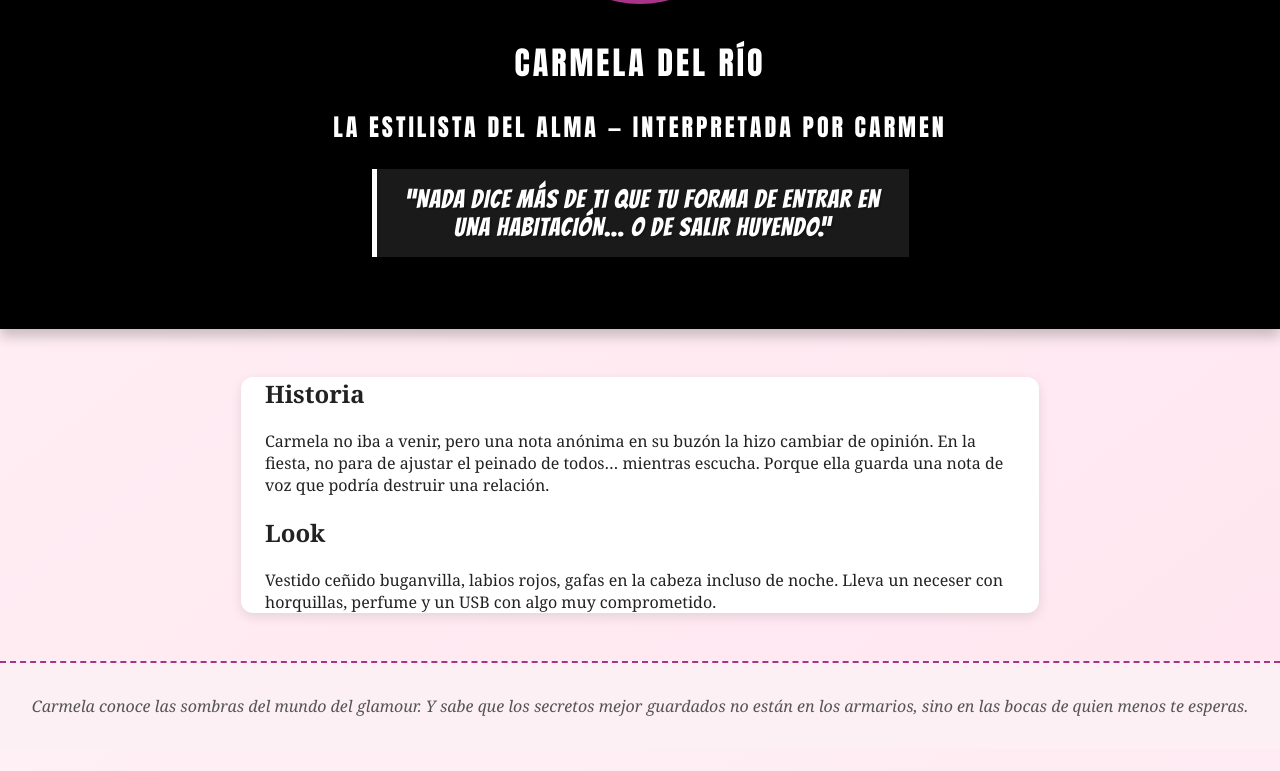
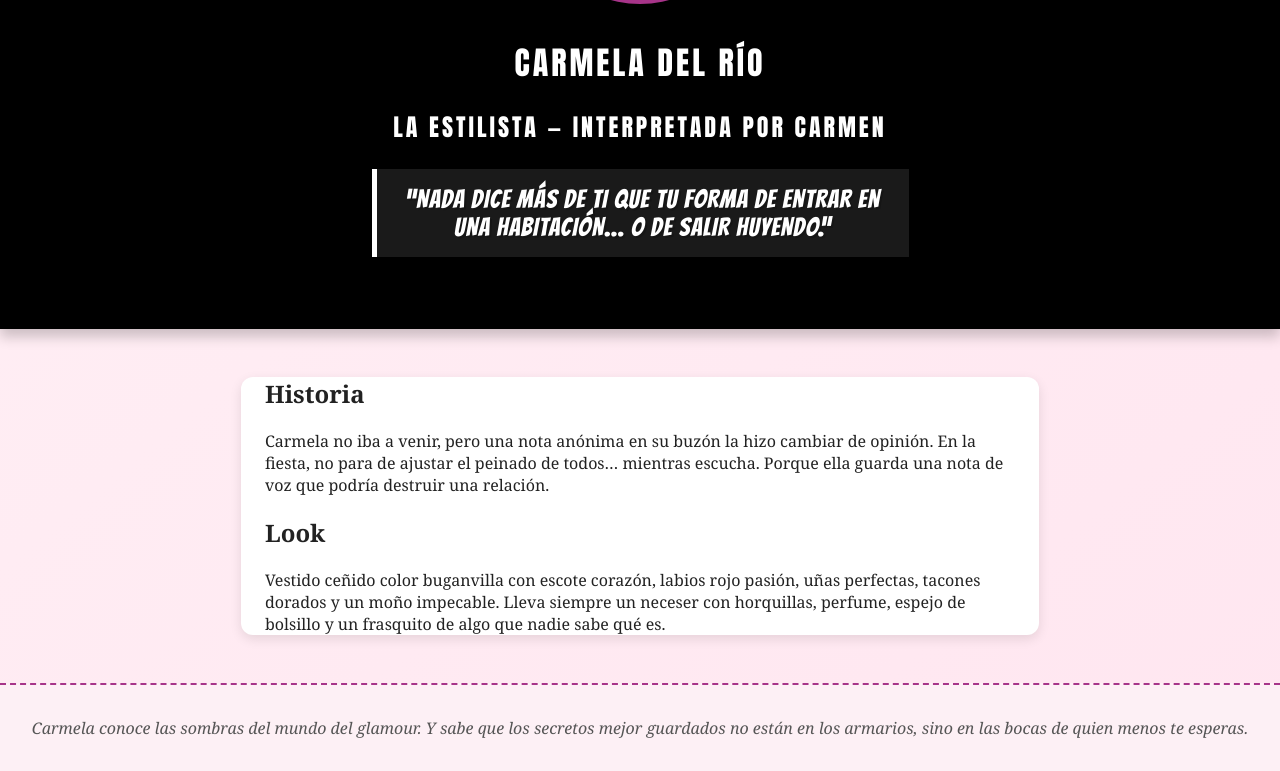
Before and after one commit to natitacruz/amigasalbordedeunataquedenervios, a Jekyll site: the page built from _reparto/carmen.md, in a window 1280 px wide, cut to the strip 264-1035 px from the top of the page. Built offline with Jekyll 4.4.1, drawn with Linux system fonts in a browser that asks for light colours; before the commit the page ends 1013 px from its top, so only the background shows below that.

Commit message:
Update carmen.md

```diff
--- a/_reparto/carmen.md
+++ b/_reparto/carmen.md
@@ -2,7 +2,7 @@
 layout: character
 permalink: amigasalbordedeunataquedenervios/reparto/carmela/
 name: "Carmela del Río"
-title: "La Estilista del Alma"
+title: "La Estilista"
 actor: "Carmen"
 bio: "Estilista de renombre, editora de moda y confidente involuntaria."
 color: "#A73489"
@@ -16,4 +16,4 @@ Carmela no iba a venir, pero una nota anónima en su buzón la hizo cambiar de o
 
 ## Look
 
-Vestido ceñido buganvilla, labios rojos, gafas en la cabeza incluso de noche. Lleva un neceser con horquillas, perfume y un USB con algo muy comprometido.
+Vestido ceñido color buganvilla con escote corazón, labios rojo pasión, uñas perfectas, tacones dorados y un moño impecable. Lleva siempre un neceser con horquillas, perfume, espejo de bolsillo y un frasquito de algo que nadie sabe qué es.
```
